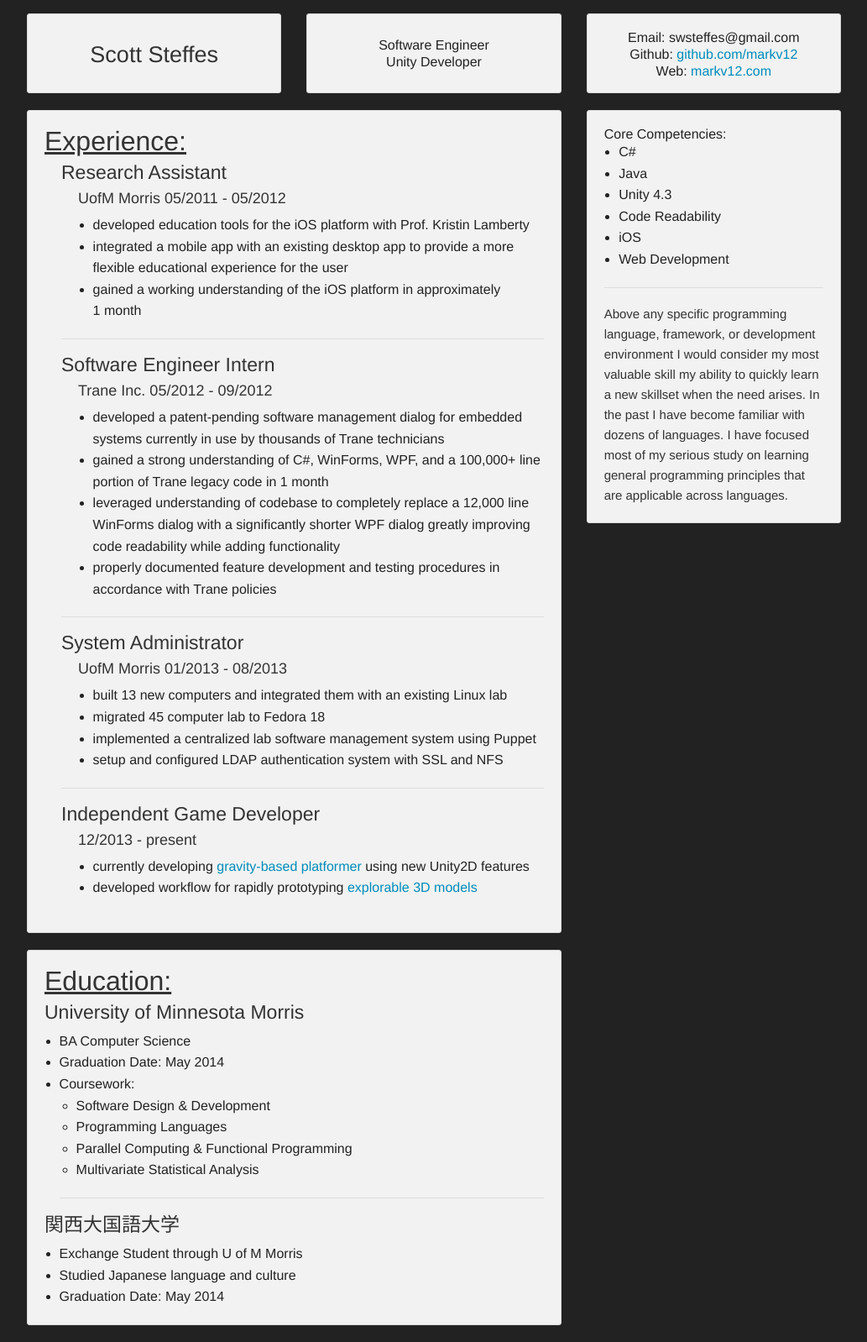
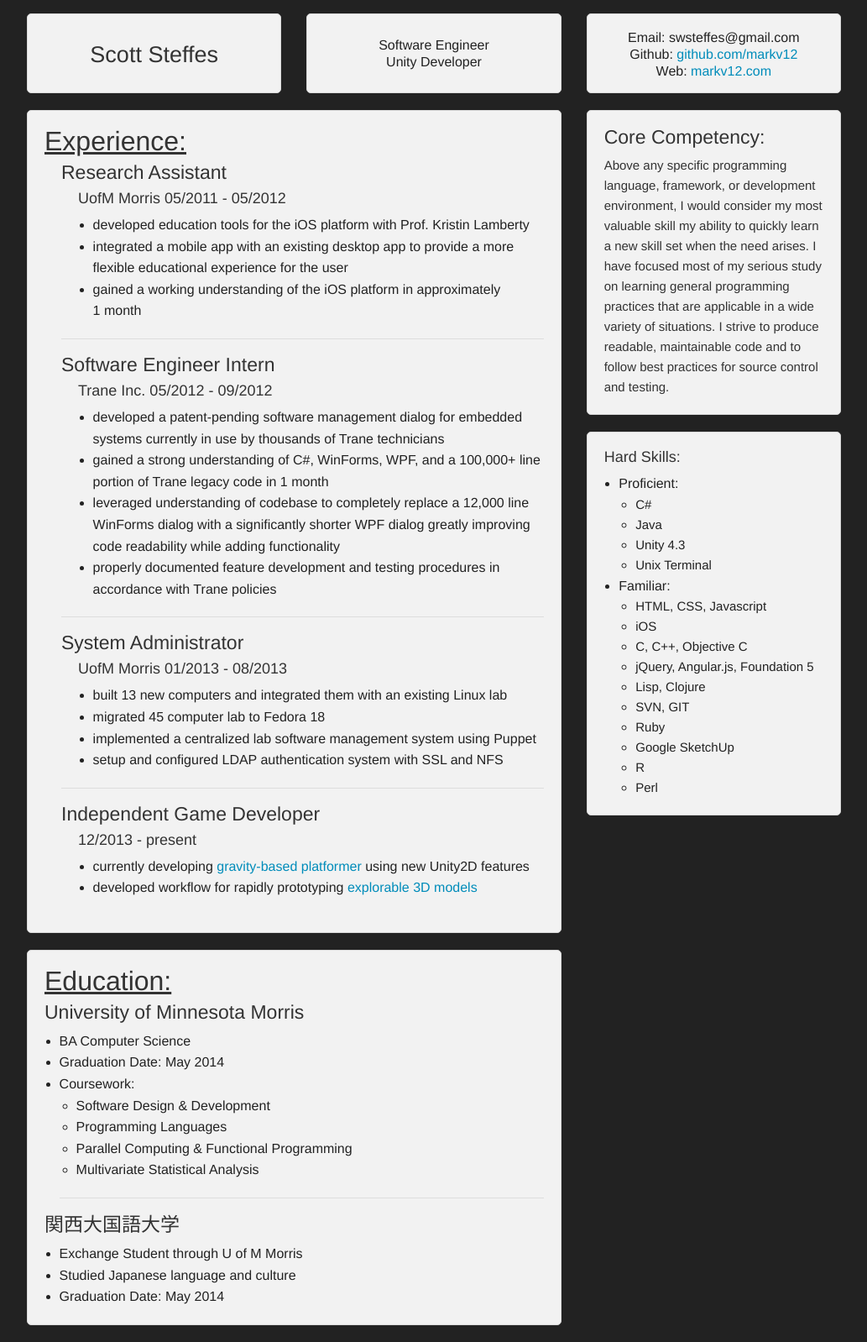
Before and after one commit to markv12/markv12.com, a PHP site: page /resume/index.html in a window 1280 px wide. Shown: the whole page at 84% size, without its empty margins (123-1156 px from the left). Run offline with PHP 8.4, Linux system fonts and the light colour scheme.

Commit message:
Adjusted formatting on resume

```diff
--- a/resume/index.html
+++ b/resume/index.html
@@ -12,19 +12,25 @@
 		<br />
 		<div class="row" style="text-align:center;" >
 			<div class="large-4 medium-6 small-12 columns" >
-				<div class="panel radius setHeight">
+				<div class="panel setHeight">
 					<h3 style="margin-top: 15px">Scott Steffes</h3>
 				</div>
 			</div>
 			<div class="large-4 medium-6 small-12 columns" >
-				<div class="panel radius setHeight" >
-					<div class="smallMargin" style="margin-top: 9px">Software Engineer</div>
-					<div class="smallMargin">Unity Developer</div>
+				<div class="panel setHeight" >
+					<div class="smallMargin" style="margin-top: 9px">
+						Software Engineer
+					</div>
+					<div class="smallMargin">
+						Unity Developer
+					</div>
 				</div>
 			</div>
 			<div class="large-4 medium-12 small-12 columns" >
-				<div class="panel radius setHeight" >
-					<div class="smallMargin">Email: swsteffes@gmail.com</div>
+				<div class="panel setHeight" >
+					<div class="smallMargin">
+						Email: swsteffes@gmail.com
+					</div>
 					<div class="smallMargin">
 						Github: <a href="https://github.com/markv12">github.com/markv12</a>
 					</div>
@@ -36,7 +42,7 @@
 		</div>
 		<div class="row">
 			<div class="large-8 small-12 columns">
-				<div class="panel radius">
+				<div class="panel">
 					<h1>Experience:</h1>
 					<div class="indented">
 						<h4>Research Assistant</h4>
@@ -110,9 +116,28 @@
 				</div>
 			</div>
 			<div class="large-4 small-12 columns">
-				<div class="panel radius">
-					Core Competencies:
+				<div class="row">
+					<div class="large-12 columns">
+						<div class="panel">
+							<h4>Core Competency:</h4>
+							<p style="font-size: 15px">
+
+								Above any specific programming language, framework, or development environment, I would consider my most valuable skill my ability to quickly learn a new skill set when the need arises.
+								I have focused most of my serious study on learning general programming practices that are applicable in a wide variety of situations.
+								I strive to produce readable, maintainable code and to follow best practices for source control and testing.
+							</p>
+						</div>
+					</div>
+				</div>
+				<div class="row">
+					<div class="large-12 columns">
+						<div class="panel">
+							<h5>Hard Skills:</h5>
 							<ul>
+
+								<li>
+									Proficient:
+									<ul style="font-size: 15px">
 										<li>
 											C#
 										</li>
@@ -123,27 +148,56 @@
 											Unity 4.3
 										</li>
 										<li>
-							Code Readability
+											Unix Terminal
+										</li>
+									</ul>
+								</li>
+								<li>
+									Familiar:
+									<ul style="font-size: 15px">
+										<li>
+											HTML, CSS, Javascript
 										</li>
 										<li>
 											iOS
 										</li>
 										<li>
-							Web Development
+											C, C++, Objective C
+										</li>
+										<li>
+											jQuery, Angular.js, Foundation 5
+										</li>
+										<li>
+											Lisp, Clojure
+										</li>
+										<li>
+											SVN, GIT
+										</li>
+										<li>
+											Ruby
+										</li>
+										<li>
+											Google SketchUp
+										</li>
+										<li>
+											R
+										</li>
+										<li>
+											Perl
 										</li>
 									</ul>
-					<hr />
-					<p style="font-size: 15px">
-						Above any specific programming language, framework, or development environment I would consider my most valuable skill my ability to quickly learn a new skillset when the need arises.
-						In the past I have become familiar with dozens of languages.
-						I have focused most of my serious study on learning general programming principles that are applicable across languages.
-					</p>
+								</li>
+
+							</ul>
 						</div>
+					</div>
+				</div>
+
 			</div>
 		</div>
 		<div class="row">
 			<div class="large-8 small-12 columns">
-				<div class="panel radius">
+				<div class="panel">
 					<h1>Education:</h1>
 					<h4>University of Minnesota Morris</h4>
 					<ul>
--- a/resume/stylesheet.css
+++ b/resume/stylesheet.css
@@ -22,3 +22,7 @@ h1 {
 .setHeight {
 	height: 95px;
 }
+
+.panel{
+	border-radius:5px;
+}
```
Lines whose indentation alone changed are shown as unchanged.
